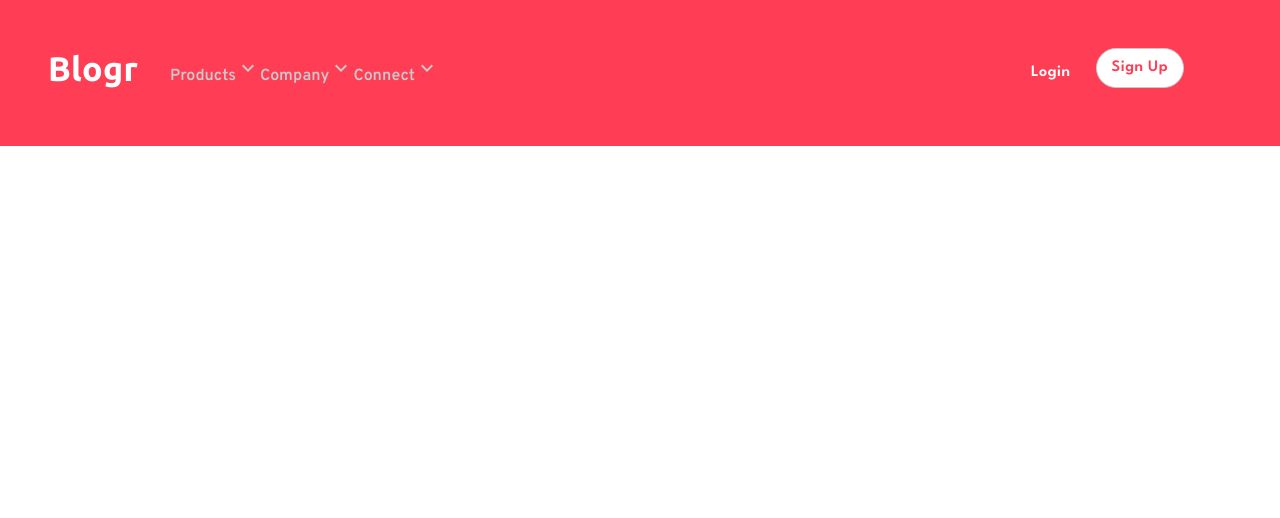
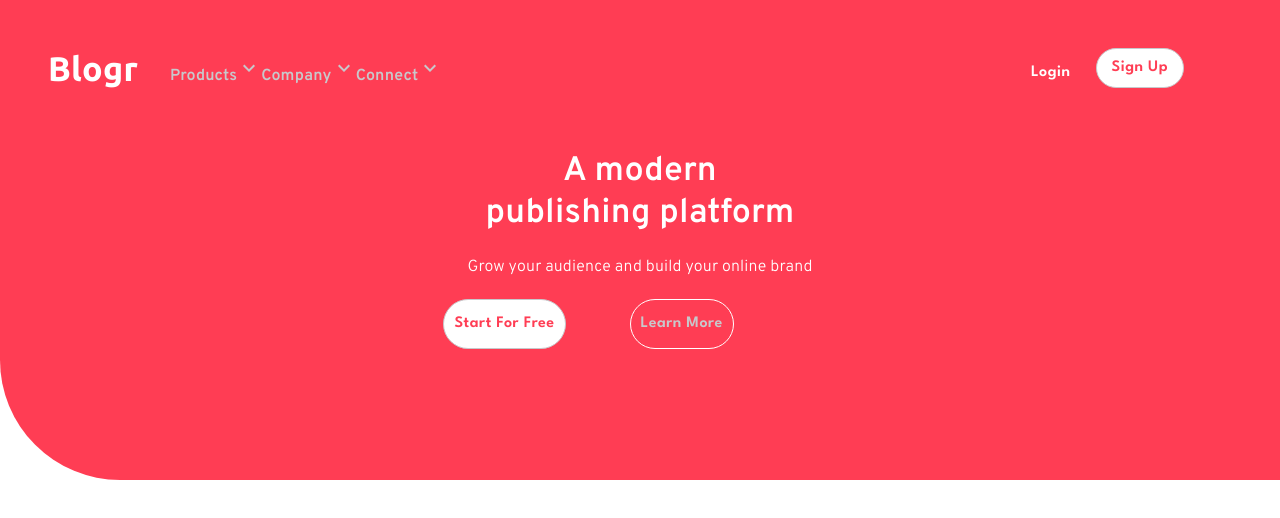
Before and after one commit to meyoh-23/blogr, a React (Create React App) app: page / in a window 1280 px wide. Shown: the top 518 px of the page. Built offline with nearby package versions, Linux system fonts and the light colour scheme.

Commit message:
hero section done

```diff
--- a/src/App.js
+++ b/src/App.js
@@ -1,5 +1,6 @@
-import { Box, ThemeProvider, createTheme } from "@mui/material";
+import { Box, CssBaseline, ThemeProvider, createTheme } from "@mui/material";
 import Navbar from "./components/Navbar";
+import Hero from "./components/Hero";
 
 function App() {
 const theme = createTheme({
@@ -18,12 +19,24 @@ const theme = createTheme({
   }
 })
 
+// change the background later
+const Header = () => {
+  return(
+    <Box
+
+    >
+      <Navbar />
+      <Hero/>
+    </Box>
+)}
+
   return (
     <ThemeProvider theme={theme}>
+      <CssBaseline/>
       <Box
       boxSizing="border-box"
       >
-      <Navbar />
+      <Header/>
       </Box>
   </ThemeProvider>
   );
--- /dev/null
+++ b/src/components/Hero.jsx
@@ -0,0 +1,71 @@
+import { Box, Typography } from '@mui/material';
+import React from 'react';
+import { LastlButton, NutralButton } from './utils/Button';
+
+const Hero = () => {
+    return (
+    <Box variant='header'
+    margin='0'
+    bgcolor="primary.main"
+    borderRadius='0px 0px 0px 120px'
+    >
+        <Box variant='div'
+        sx={{
+            display: "flex",
+            flexDirection: "column",
+            height: {
+                xs: "80vh",
+                sm: "60vh",
+            },
+            justifyContent: "center",
+            alignItems: "center",
+        }}
+        >
+            <Box>
+                <Typography
+                variant='h4'
+                sx={{
+                    color: "hsl(0, 0%, 100%)",
+                    fontFamily: "'Overpass', sans-serif",
+                    fontWeight: "600",
+                    textAlign: "center",
+                    my: "1.25rem",
+                }}
+                >
+                    A modern <br/> publishing platform
+                </Typography>
+                <Typography
+                variant='p'
+                sx={{
+                    color: "hsl(0, 0%, 100%)",
+                    fontFamily: "'Overpass', sans-serif",
+                    display: "grid",
+                    placeContent: "center",
+                    my: "1.25rem",
+                    mx: "2.5rem",
+                    textAlign: "center",
+                    justifyContent: "center",
+                    fontWeight: "500",
+                    lineHeight: "1.5rem"
+                }}
+                >
+                    Grow your audience and build your online brand
+                </Typography>
+                <Box
+                sx={{
+                    display: "flex",
+                    flexDirection: "row",
+                    mx: "auto",
+                    gap: "4rem",
+                    px: "1rem",
+                }}
+                >
+                    <NutralButton/>
+                    <LastlButton/>
+                </Box>
+            </Box>
+        </Box>
+    </Box>
+)}
+
+export default Hero
--- a/src/components/Navbar.jsx
+++ b/src/components/Navbar.jsx
@@ -13,7 +13,7 @@ const Navbar = () => {
     const [navItemThree, setNavItemThree] = useState(false);
 
     return (
-        <Box>
+        <Box >
             <AppBar
             elevation={0}
             variant='nav'
@@ -142,9 +142,6 @@ const Navbar = () => {
                                     borderRadius: "20px",
                                 }}
                                 >
-                                    <Typography>
-                                        Lorem ipsum dolor sit amet consectetur adipisicing elit. Iusto voluptates nam autem ea odit dolores delectus porro sunt eligendi eos totam voluptatibus dicta, dolore asperiores magnam, amet inventore ex laboriosam!
-                                    </Typography>
                                     <List
                                     listStyle="none"
                                     sx={{
--- a/src/components/utils/Button.jsx
+++ b/src/components/utils/Button.jsx
@@ -56,11 +56,10 @@ export const NutralButton = () => {
     size="large"
     variant="outlined"
     sx={{
-        padding: "25px",
+        padding: "10px",
         borderRadius: "40px",
         background: "hsl(0, 0%, 100%)",
         color: "hsl(353, 100%, 62%)",
-        height: "40px",
         borderColor: "hsl(240, 2%, 79%)",
         fontFamily: "'League Spartan', sans-serif",
         fontWeight: "600",
@@ -81,11 +80,10 @@ export const LastlButton = () => {
     size="large"
     variant="outlined"
     sx={{
-        padding: "25px",
+        padding: "10px",
         borderRadius: "40px",
         background: "transparent",
-        color: "hsl(0, 0%, 100%)",
-        height: "40px",
+        color: "hsl(240, 2%, 79%)",
         borderColor: "hsl(0, 0%, 100%)",
         fontFamily: "'League Spartan', sans-serif",
         fontWeight: "600",
```
